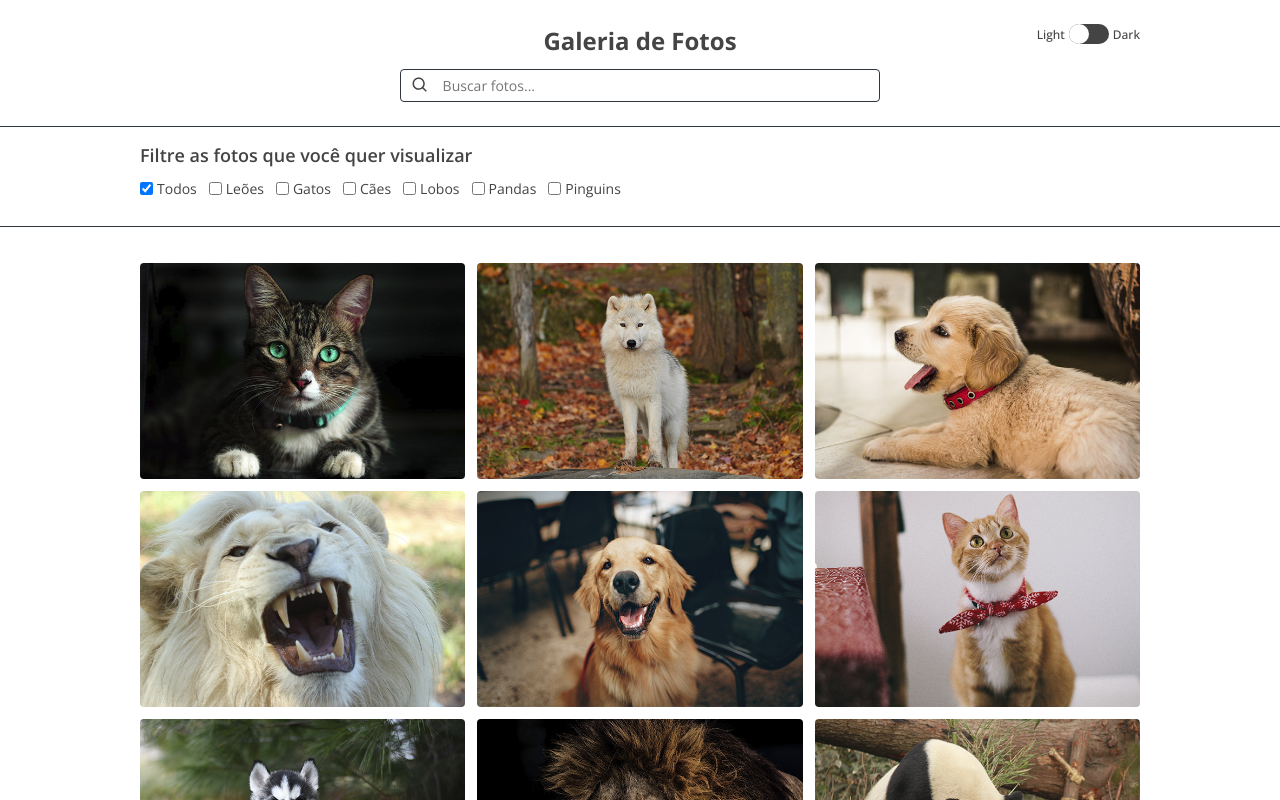
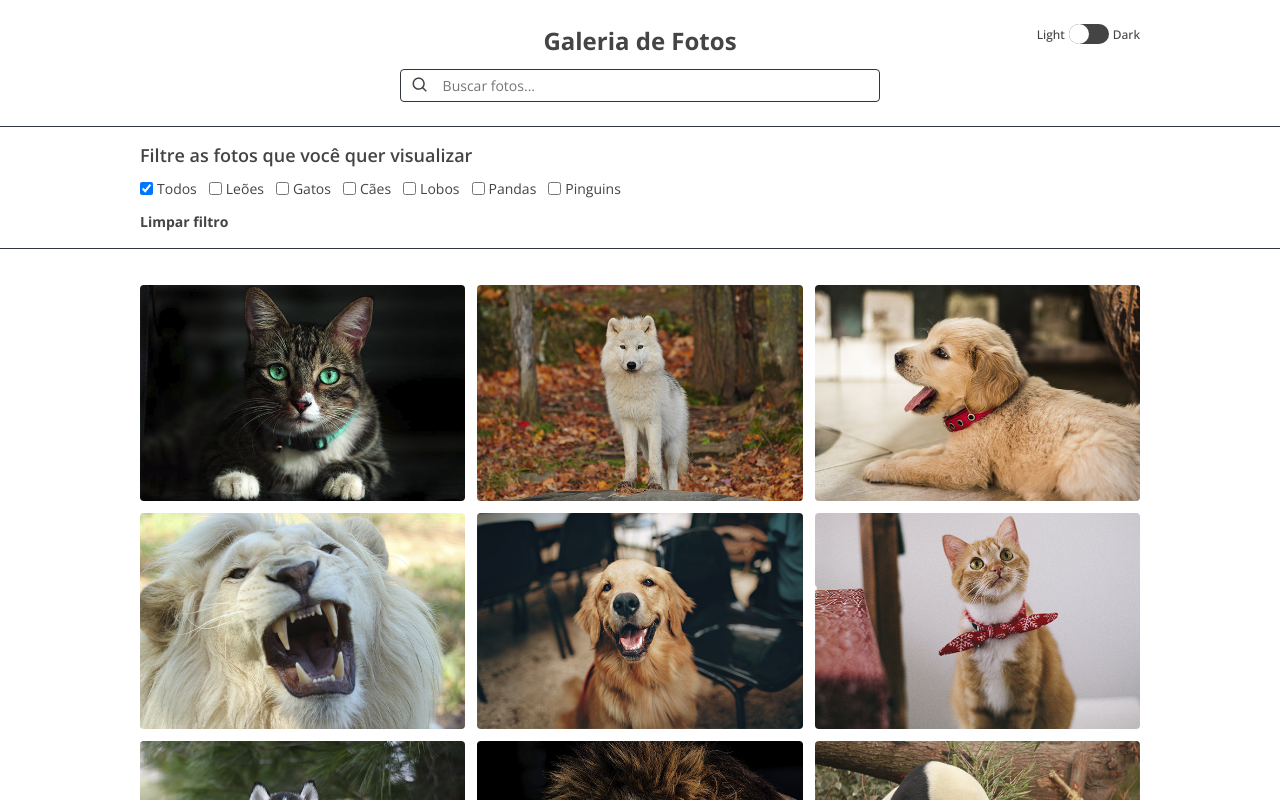
Before and after one commit to LucasBargas/photo_gallery, a React (Create React App) app: page / in a window 1280 px wide. Shown: the top 800 px of the page. Built offline with nearby package versions, Linux system fonts and the light colour scheme.

Commit message:
Estrutura de arquivos - corrigida

```diff
--- a/src/pages/HomePage/FilterSection/FilterSection.js
+++ b/src/pages/HomePage/FilterSection/FilterSection.js
@@ -83,7 +83,7 @@ const FilterSection = ({ checked, setChecked }) => {
           </label>
         </S.FilterArea>
 
-        {checked.length > 1 && (
+        {checked.length > 0 && (
           <S.ClearFilter>
             <span onClick={() => setChecked([])}>
               <strong>Limpar filtro</strong>
--- a/src/pages/HomePage/HomePage.js
+++ b/src/pages/HomePage/HomePage.js
@@ -2,7 +2,7 @@ import React, { useState } from 'react';
 import FilterSection from './FilterSection/FilterSection';
 import Footer from './Footer/Footer';
 import Header from './Header/Header';
-import HomePageContainer  from './PhotosSection/HomePage.styles';
+import HomePageContainer  from './HomePage.styles';
 import PhotosSection from './PhotosSection/PhotosSection';
 
 const HomePage = ({ setIsDark, isDark }) => {
@@ -17,6 +17,7 @@ const HomePage = ({ setIsDark, isDark }) => {
         searchValue={searchValue}
         setSearchValue={setSearchValue}
       />
+
       <main>
         <FilterSection checked={checked} setChecked={setChecked} />
         <PhotosSection
--- a/src/pages/HomePage/PhotosSection/PhotosSection.js
+++ b/src/pages/HomePage/PhotosSection/PhotosSection.js
@@ -43,7 +43,7 @@ const PhotosSection = ({ searchValue, checked }) => {
     return (
       <S.ErrorFilter>
         <Container>
-          <p>Você precisa filtrar a categoria de fotos desejada ou pesquisar por uma.</p>
+          <p>Você precisa <strong>filtrar</strong> a categoria de fotos desejada ou <strong>pesquisar</strong> por uma.</p>
         </Container>
       </S.ErrorFilter>
     )
```
Also changed, not shown: src/pages/HomePage/HomePage.styles.js (renamed from src/pages/HomePage/PhotosSection/HomePage.styles.js).
